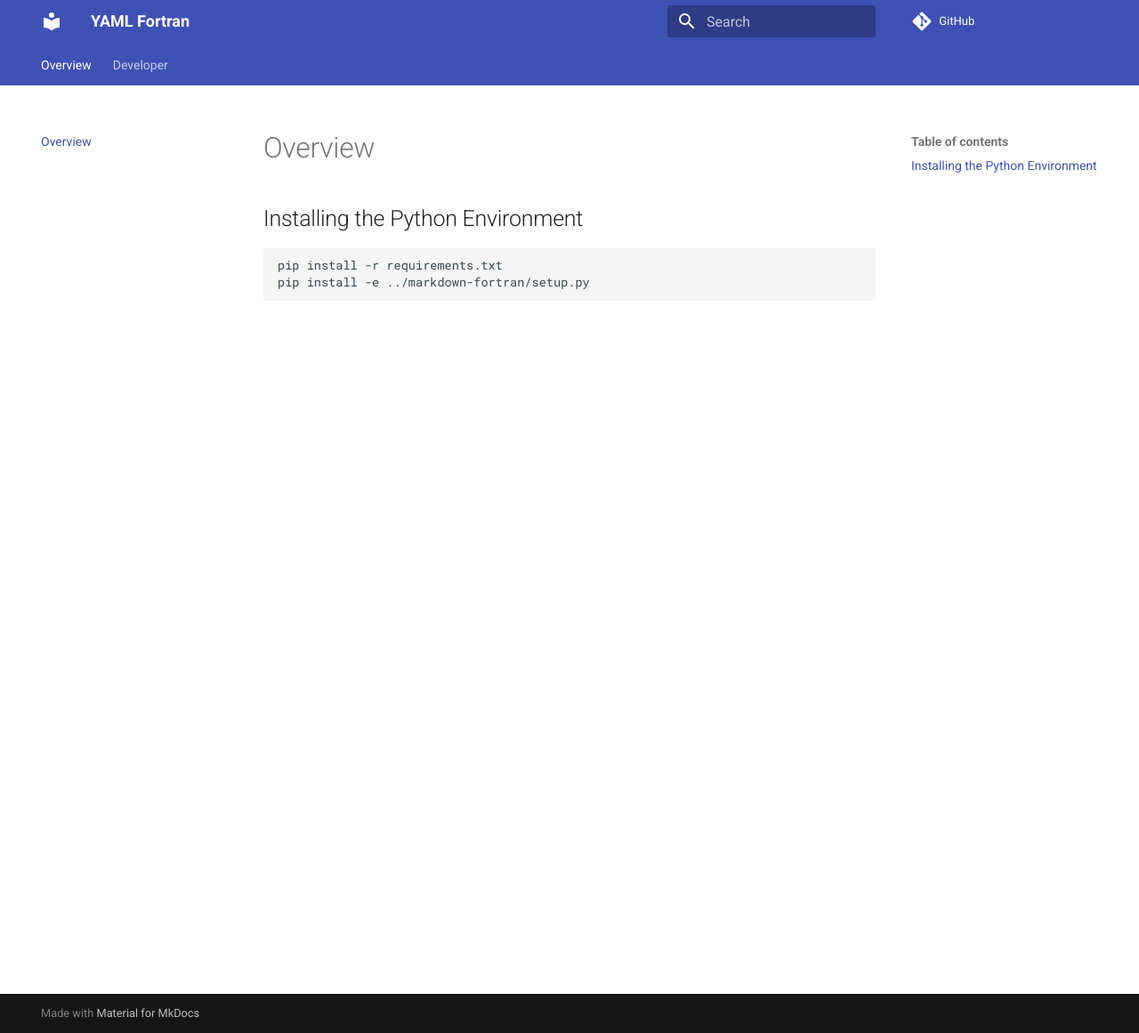
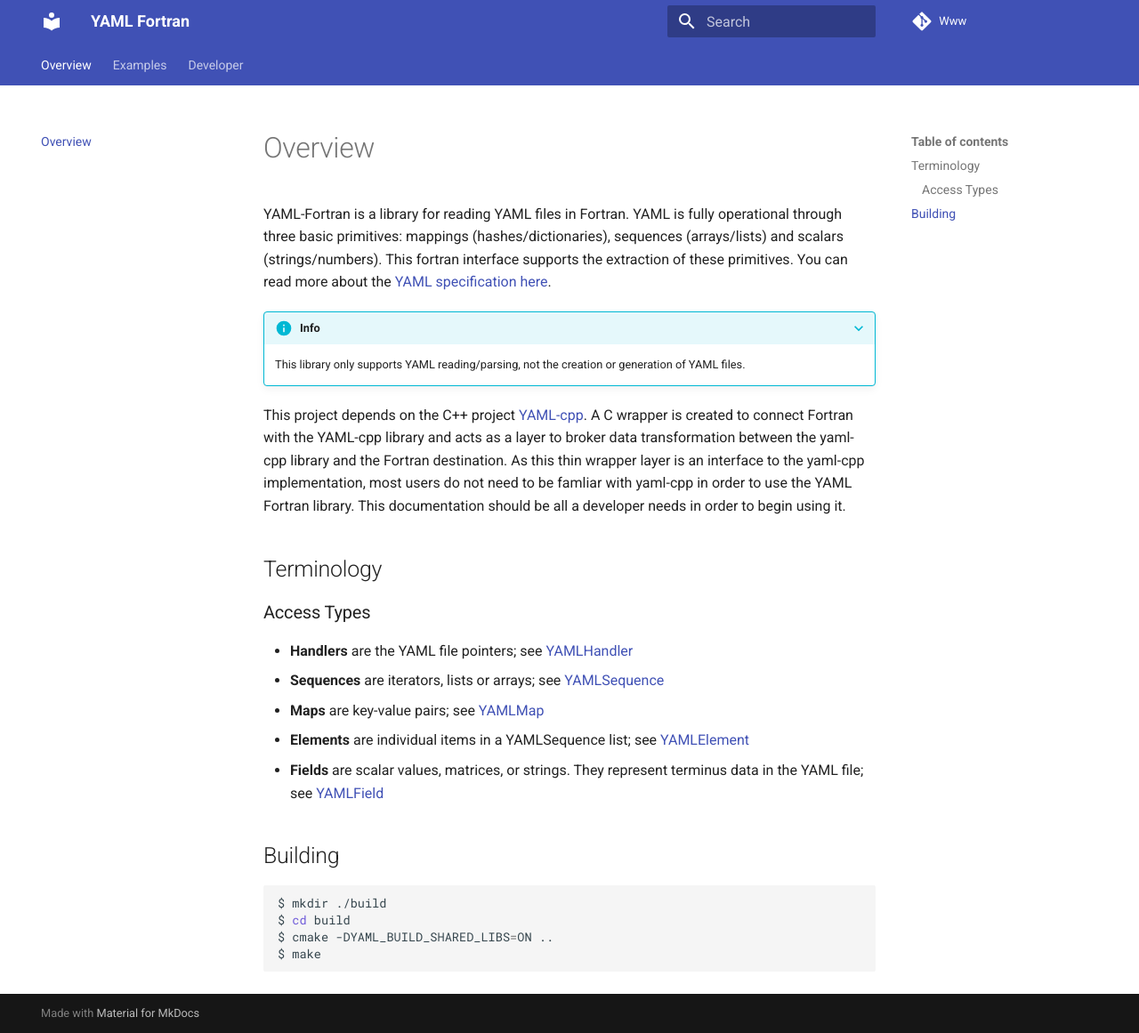
Before and after one commit to mmasciol/yaml-fortran, an MkDocs documentation site: the page built from docs/index.md, in a window 1280 px wide and 1161 px high. Shown: the whole window at 89% size. Built offline with MkDocs 1.6.1 and Material for MkDocs 9.7.7, drawn with Linux system fonts in a browser that asks for light colours; comment, search, counter and statistics services are not loaded.

Commit message:
[maint] upload docs to site (#5)

````diff
--- a/docs/index.md
+++ b/docs/index.md
@@ -1,9 +1,29 @@
 # Overview
 
-## Installing the Python Environment
+YAML-Fortran is a library for reading YAML files in Fortran. YAML is fully operational through three basic primitives: mappings (hashes/dictionaries), sequences (arrays/lists) and scalars (strings/numbers).  This fortran interface supports the extraction of these primitives. You can read more about the [YAML specification here](https://yaml.org/spec/1.2.2/).
 
+???+ info
+    This library only supports YAML reading/parsing, not the creation or generation of YAML files.
 
-```ps
-pip install -r requirements.txt
-pip install -e ../markdown-fortran/setup.py
+This project depends on the C++ project [YAML-cpp](https://github.com/jbeder/yaml-cpp). A C wrapper is created
+to connect Fortran with the YAML-cpp library and acts as a layer to broker data transformation between the yaml-cpp library and the Fortran destination.
+As this thin wrapper layer is an interface to the yaml-cpp implementation, most users do not need to be famliar with
+yaml-cpp in order to use the YAML Fortran library. This documentation should be all a developer needs in order to begin using it.
+
+## Terminology
+
+### Access Types
+* **Handlers** are the YAML file pointers; see [YAMLHandler](interface.md#yamlhandler)
+* **Sequences** are iterators, lists or arrays; see [YAMLSequence](interface.md#yamlsequence)
+* **Maps** are key-value pairs; see [YAMLMap](interface.md#yamlmap)
+* **Elements** are individual items in a YAMLSequence list; see [YAMLElement](interface.md#yamlelement)
+* **Fields** are scalar values, matrices, or strings. They represent terminus data in the YAML file; see [YAMLField](interface.md#yamlfield)
+
+## Building
+
+```bash
+$ mkdir ./build
+$ cd build
+$ cmake -DYAML_BUILD_SHARED_LIBS=ON ..
+$ make
 ```
--- a/mkdocs.yml
+++ b/mkdocs.yml
@@ -2,7 +2,7 @@
 site_description: YAML Fortran
 docs_dir: docs
 site_dir: _docs
-repo_url: https://github.com/mmasciol/yaml-fortran
+repo_url: "https://www.youtube.com/watch?v=dQw4w9WgXcQ"
 edit_uri: ""
 use_directory_urls: false
 strict: true
@@ -45,5 +45,7 @@
 
 nav:
   - Overview: index.md
+  - Examples:
+    - Examples Reading a YAML File: example.md
   - Developer:
-    - Fortran YAML: user.md
+    - Interface Declarations: interface.md
--- a/requirements.txt
+++ b/requirements.txt
@@ -1,4 +1,5 @@
 ansi2html
+awscli
 flake8
 mkdocs
 mkdocstrings
````
Also changed, not shown: README.md (+4 -2 lines), docs/example.md (added, +3 -0 lines), docs/interface.md (renamed from docs/user.md, +0 -4 lines), 6 other files.
